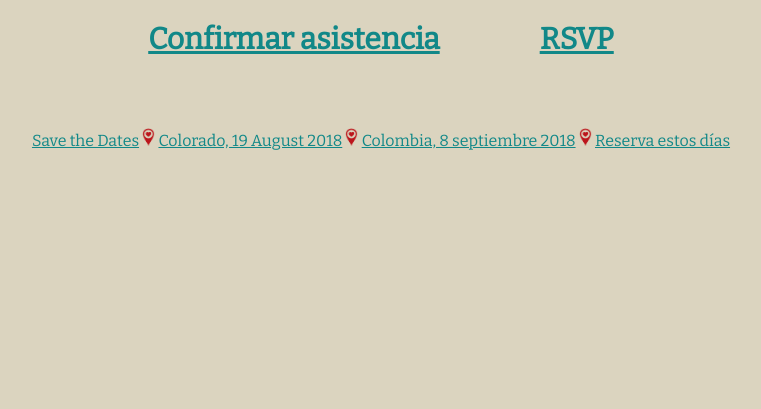
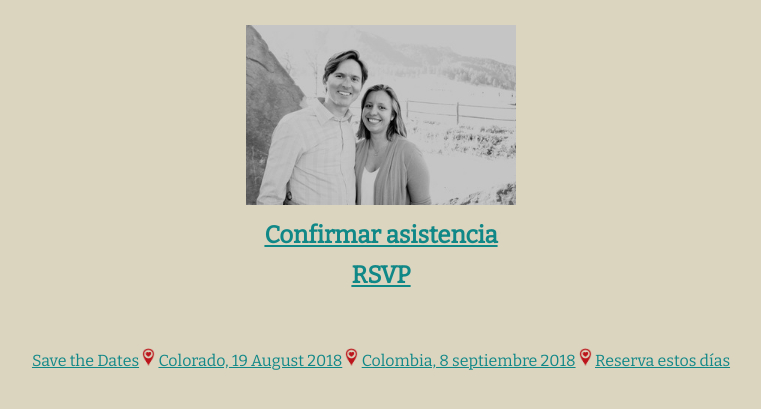
Before and after one commit to elizabeth-and-john/elizabeth-and-john.github.io, a Jekyll site: the page built from rsvp.md, in a window 1280 px wide. Shown: the top 409 px of the page, without its empty margins (259-1020 px from the left). Built offline with Jekyll 4.4.1, drawn with Linux system fonts in a browser that asks for light colours.

Commit message:
RSVP edit

```diff
--- a/rsvp.md
+++ b/rsvp.md
@@ -3,7 +3,10 @@ layout: layout
 title: Elizabeth and John
 ---
 
+<img src="assets/bw.jpg" style="height: 180px" class="center">
 
-| [Confirmar asistencia](https://goo.gl/forms/tij9lwyIs08Alf2i1) | [RSVP](https://goo.gl/forms/8XldVIOM0IdL0tce2) |
-| :------: | :------: |
-|  |  |
+[Confirmar asistencia](https://goo.gl/forms/tij9lwyIs08Alf2i1)
+======================
+
+[RSVP](https://goo.gl/forms/8XldVIOM0IdL0tce2)
+======
```
